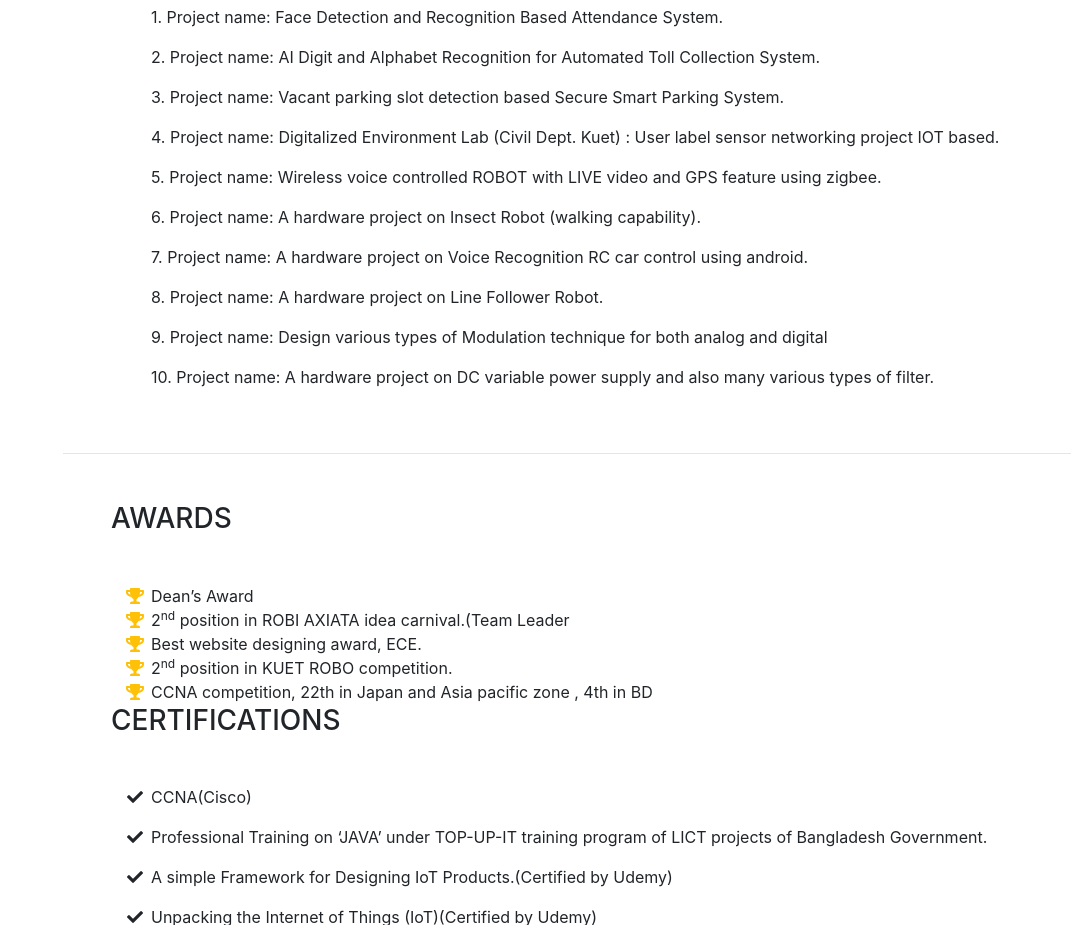
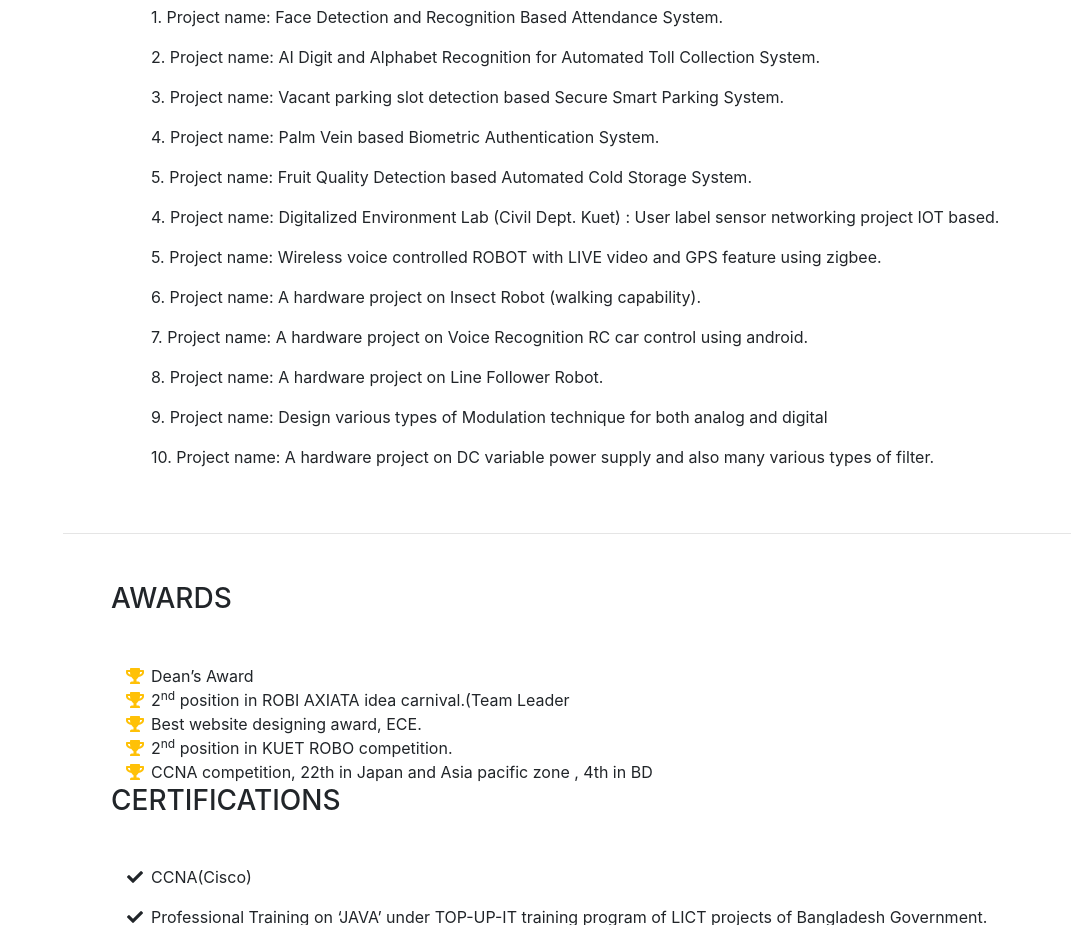
Before and after one commit to khaledmohammedsaifuddin/Profile, a website with bundled scripts: page index.html in a window 1280 px wide. Shown: the part 4394-5319 px from the top of the page, without its empty margins (209-1280 px from the left). Built offline with nearby package versions, Linux system fonts and the light colour scheme; a web font is replaced by a local one.

Commit message:
uodate
update

```diff
--- a/index.html
+++ b/index.html
@@ -223,6 +223,8 @@ Language: HTML, CSS(style), PHP, SQL, JavaScript, RSS, AJAX(script).</p>
 <p>1. Project name: Face Detection and Recognition Based Attendance System.</p>
 <p>2. Project name: AI Digit and Alphabet Recognition for Automated Toll Collection System.</p>
 <p>3. Project name: Vacant parking slot detection based Secure Smart Parking System.</p>
+<p>4. Project name: Palm Vein based Biometric Authentication System.</p>
+<p>5. Project name: Fruit Quality Detection based Automated Cold Storage System.</p>
 
 
 <p>4. Project name: Digitalized Environment Lab (Civil Dept. Kuet) : User label
```
